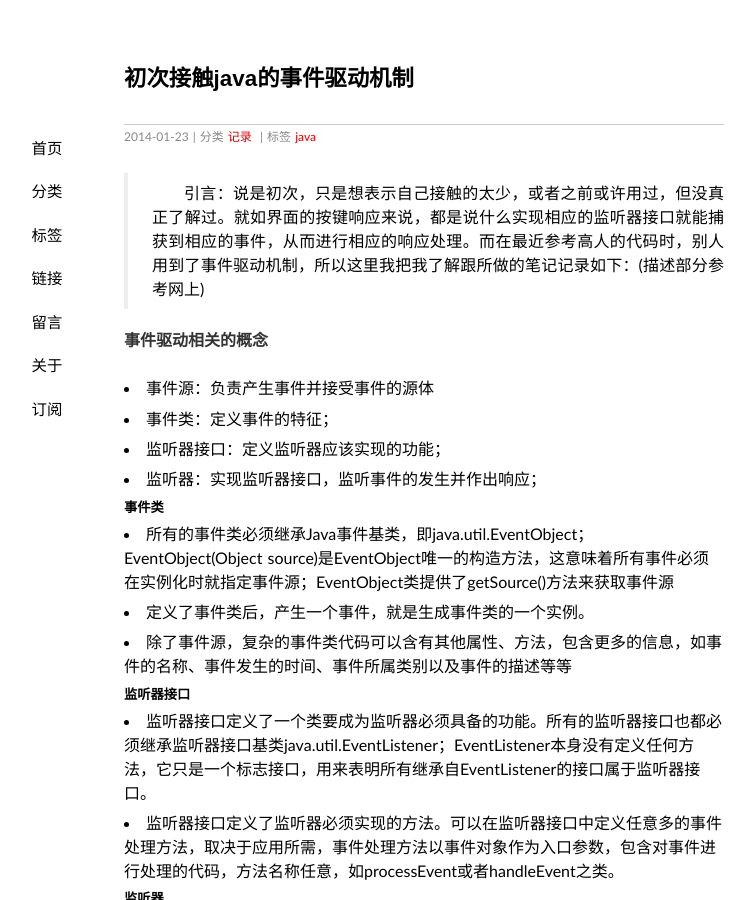
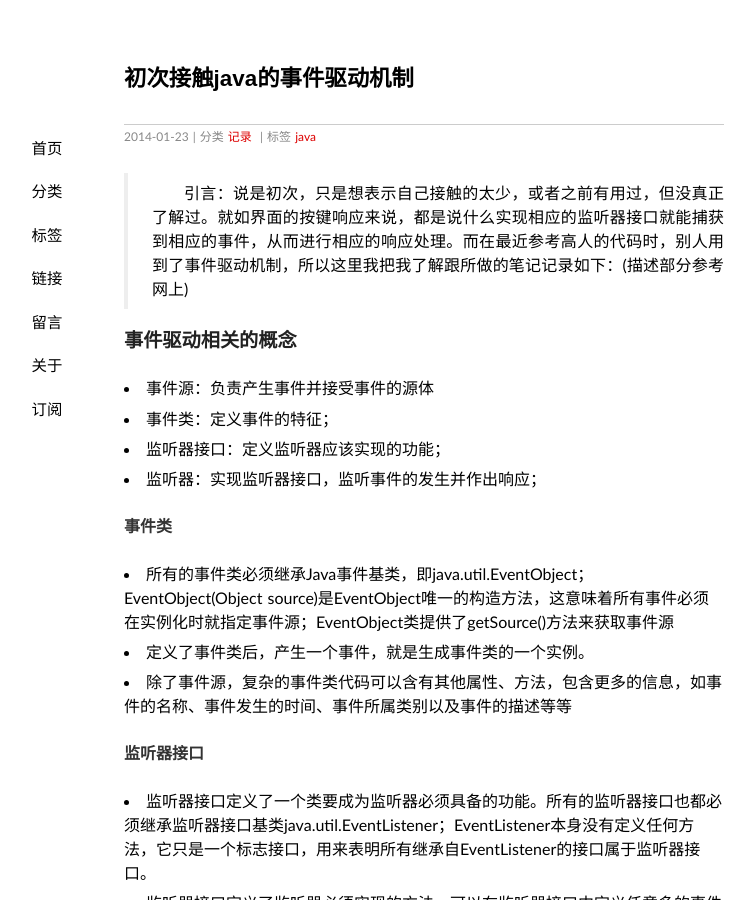
Before and after one commit to mugbya/mugbya.github.io, a Jekyll site: the page built from _posts/2014-01-23-java事件驱动机制.md, in a window 1280 px wide and 900 px high. Shown: the whole window, without its empty margins (216-971 px from the left). Built offline with Jekyll 4.4.1, drawn with Linux system fonts in a browser that asks for light colours; some web fonts are replaced; Markdown is read by kramdown in place of the engine named in the settings; comment, search, counter and statistics services are not loaded.

Commit message:
Update 2014-01-23-java事件驱动机制.md

```diff
--- a/_posts/2014-01-23-java事件驱动机制.md
+++ b/_posts/2014-01-23-java事件驱动机制.md
@@ -6,32 +6,32 @@ categories: 记录
 tags: java
 ---
 
-   >引言：说是初次，只是想表示自己接触的太少，或者之前或许用过，但没真正了解过。就如界面的按键响应来说，都是说什么实现相应的监听器接口就能捕获到相应的事件，从而进行相应的响应处理。而在最近参考高人的代码时，别人用到了事件驱动机制，所以这里我把我了解跟所做的笔记记录如下：(描述部分参考网上)
+   >引言：说是初次，只是想表示自己接触的太少，或者之前有用过，但没真正了解过。就如界面的按键响应来说，都是说什么实现相应的监听器接口就能捕获到相应的事件，从而进行相应的响应处理。而在最近参考高人的代码时，别人用到了事件驱动机制，所以这里我把我了解跟所做的笔记记录如下：(描述部分参考网上)
 
-####事件驱动相关的概念
+###事件驱动相关的概念
 
  - 事件源：负责产生事件并接受事件的源体
  - 事件类：定义事件的特征；
  - 监听器接口：定义监听器应该实现的功能；
  - 监听器：实现监听器接口，监听事件的发生并作出响应；
 
-#####事件类
+####事件类
 
 - 所有的事件类必须继承Java事件基类，即java.util.EventObject；EventObject(Object source)是EventObject唯一的构造方法，这意味着所有事件必须在实例化时就指定事件源；EventObject类提供了getSource()方法来获取事件源
 - 定义了事件类后，产生一个事件，就是生成事件类的一个实例。
 - 除了事件源，复杂的事件类代码可以含有其他属性、方法，包含更多的信息，如事件的名称、事件发生的时间、事件所属类别以及事件的描述等等
 
-#####监听器接口
+####监听器接口
 
 - 监听器接口定义了一个类要成为监听器必须具备的功能。所有的监听器接口也都必须继承监听器接口基类java.util.EventListener；EventListener本身没有定义任何方法，它只是一个标志接口，用来表明所有继承自EventListener的接口属于监听器接口。
 - 监听器接口定义了监听器必须实现的方法。可以在监听器接口中定义任意多的事件处理方法，取决于应用所需，事件处理方法以事件对象作为入口参数，包含对事件进行处理的代码，方法名称任意，如processEvent或者handleEvent之类。
 
-#####监听器
+####监听器
 
 - 监听器是监听器接口的实现者，提供监听器接口中定义的所有方法的实现代码。简单情形下，一个监听器只监听一种类型的事件，即实现一种监听器接口。复杂的监听器可以实现多种监听器接口，监听多种类型的事件。
 - 在事件处理方法代码中，监听器可以从入口参数中获得事件对象，并通过该对象获得所需的信息，例如事件源、事件发生时间等等。事件源是一定可以从事件对象中获得的，因为事件基类EventObject提供了getSource()方法，除此以外，能从事件对象中获得的信息，取决于事件类的定义。
 
-#####事件源
+####事件源
 
 作为事件源的类，必需满足以下条件：
 - 事件源必须在内部维护一个已注册监听器的列表。当某监听器注册时，该监听器被添加到列表中，而监听器注销时，则从列表中删除；
@@ -57,7 +57,7 @@ tags: java
 
  - 监听器接口
 
-         package mugbya.timer;
+        package mugbya.timer;
         /**
          * 定时器的监听框架
          *
@@ -74,8 +74,9 @@ tags: java
              */
             void handleEvent(MyTimer sender, TimerEventArg arg);
         }
+
  - 监听器 （当接口中的方法不多时可不实现，但在实际中，我们都需实现）
- -
+
         package mugbya.timer;
         /**
          * 计时器监听事件的空实现
@@ -91,6 +92,7 @@ tags: java
 
             }
         }
+
  - 事件源
 
         package mugbya.timer;
@@ -155,7 +157,9 @@ tags: java
             }
         }
 
+
  - 最后用一个Test进行相应测试 （这里分包了，需注意）
+
 
         package mugbya.main;
 
```
